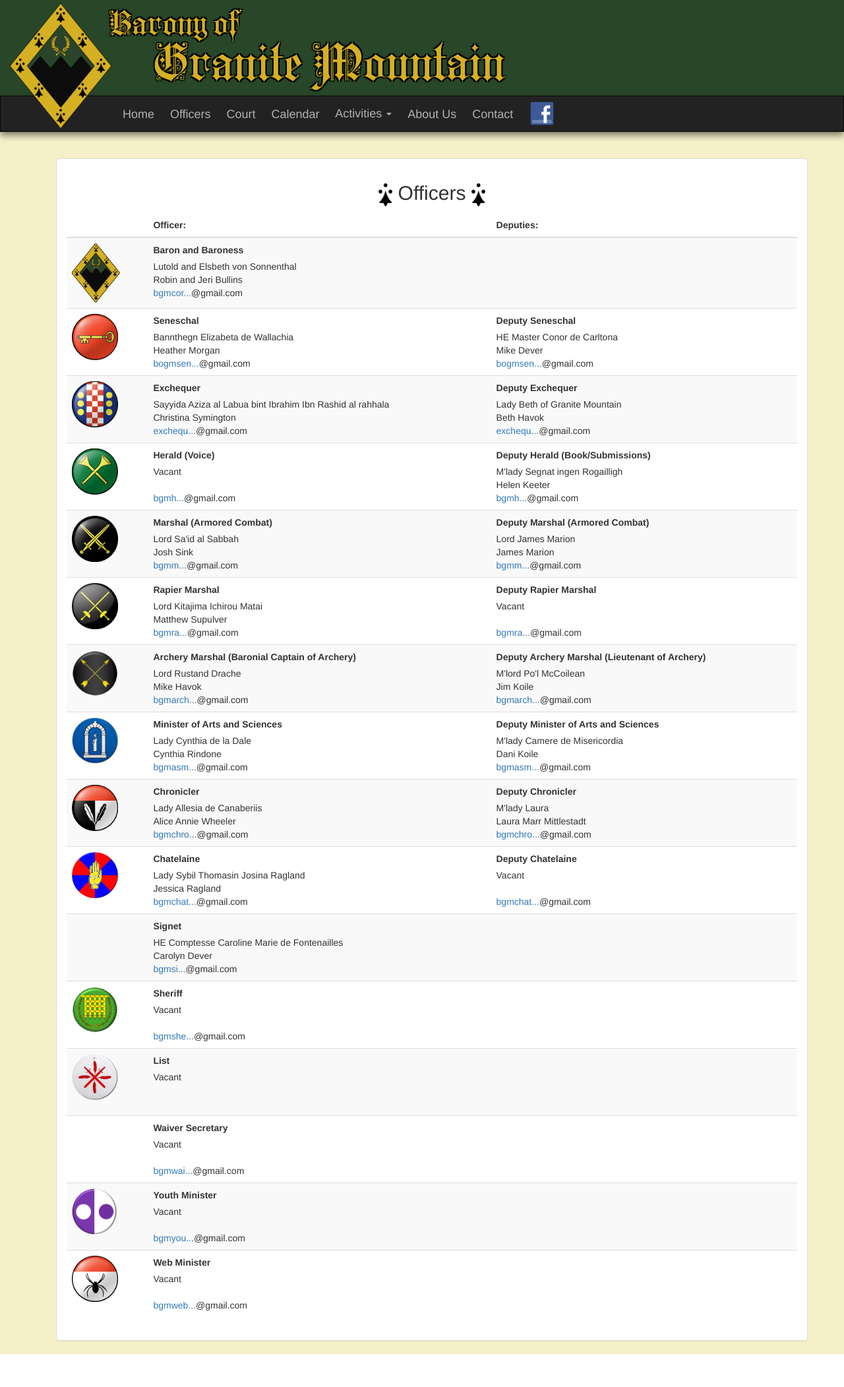
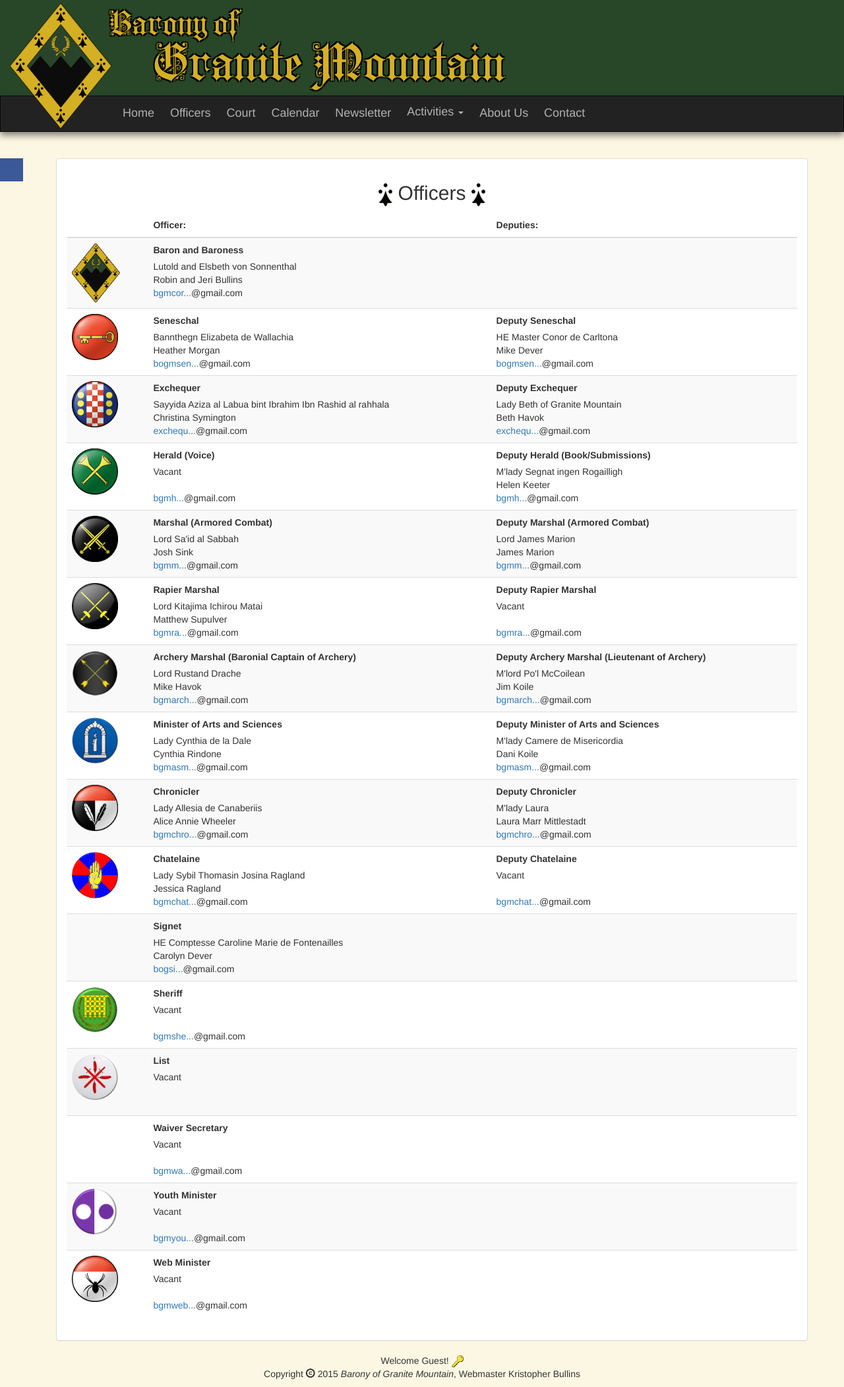
Before and after one commit to kbullins/BGM, a Django app: page /officers in a window 1280 px wide. Shown: the whole page at 66% size. Before the commit the page ends 2053 px from the top, so only its background shows below. Run offline with Django 3.2, Linux system fonts and the light colour scheme; some libraries are stand-ins or nearby versions; some web fonts are replaced.

Commit message:
Added Authentication
-Login Page
-Logout Page
-ability for a user to authenticate, and logout
-admin tools (that do nothing yet) that only show when a user is
authenticated.
-A key image
-updated URL's
-Changed page background color to be lighter
-created a newsletter page
-updated social media buttons

```diff
--- a/BGM/settings.py
+++ b/BGM/settings.py
@@ -26,6 +26,8 @@ TEMPLATE_DEBUG = True
 
 ALLOWED_HOSTS = []
 
+# Once logged in redirect to the home page
+LOGIN_REDIRECT_URL = '/'
 
 # Application definition
 
--- a/BGM/templates/base.html
+++ b/BGM/templates/base.html
@@ -4,7 +4,6 @@
 <title>{% block title %}{% endblock %}</title>
 <!-- Display the Fav Icon -->
 <link rel="shortcut icon" type="image/png" href="/static/images/favicon.ico"/>
-
 <!-- jQuery (necessary for Bootstrap's JavaScript plugins) -->
 <script src="https://ajax.googleapis.com/ajax/libs/jquery/1.11.2/jquery.min.js"></script>
 <!-- Latest compiled and minified JavaScript -->
@@ -12,29 +11,29 @@
 <!-- Latest compiled and minified CSS -->
 <link rel="stylesheet" href="https://maxcdn.bootstrapcdn.com/bootstrap/3.3.2/css/bootstrap.min.css">
 <link rel="stylesheet" type="text/css" href="/static/css/master.css" media="screen" />
+<!-- Social Media Includes -->
+<link rel="stylesheet" href="http://weloveiconfonts.com/api/?family=entypo">
 </head>
 
-<body style="background-color: #F5F0C8;">
+<body style="background-color: #FCF7E3;">
 <nav class="navbar navbar-inverse" style="height: 145px; background-color: #284628; margin-bottom: 0px; border: 0px; border-radius: 0px;">
   <div class="container-fluid">
     <!-- Brand and toggle get grouped for better mobile display -->
-    <div class="navbar-header"><a href="\home"><img src="/static/images/BGMLogo-med.png" class="navbar-brand" alt="..." style="height: 295px; height: 220px; position: absolute; z-index: 100; top: -10px;"></a></div>
+    <div class="navbar-header"><a href="/home"><img src="/static/images/BGMLogo-med.png" class="navbar-brand" alt="..." style="height: 295px; height: 220px; position: absolute; z-index: 100; top: -10px;"></a></div>
     <div style="font-family: KAISG; font-size: 400%; white-space: nowrap; color: #D5B023; margin-top: 10px; margin-left: 135px; text-shadow: -2px -2px 0 #000, 2px -2px 0 #000, -2px 2px 0 #000, 2px 2px 0 #000; " class="navbar-brand"> Barony of<br>
       <div style="margin-top: 40px; font-size: 150%; margin-left: 70px;">Granite Mountain</div>
-      </div>
-    </div>
-  </div>
   <!-- /.container-fluid -->
 </nav>
+
+<!-- Social Media Links -->
+<aside id="sticky-social" style="z-index:99">
+  <ul class="ulsocial">
+    <li><a href="https://www.facebook.com/groups/297983596881451/" class="entypo-facebook social" target="_blank"><span style="white-space: nowrap">Facebook</span></a></li>
+  </ul>
+</aside>
 <nav class="navbar navbar-inverse" style="border-radius: 0px; box-shadow: 0px 5px 10px 0px rgba(0,0,0,0.5); height: 55px">
-	<div style="margin-top: 13px; white-space: nowrap">
-		<a href="/home" class="navbtn" style="margin-left: 185px; border: 0px">Home</a>
-		<a href="/officers" class="navbtn" style="margin-left: 20px; border: 0px">Officers</a>
-		<a href="/bcourt" class="navbtn" style="margin-left: 20px; border: 0px">Court</a>
-		<a href="/calendar" class="navbtn" style="margin-left: 20px; border: 0px">Calendar</a>
-        <div class="btn-group" style="margin-top: -6px;">
-            <a href="\contact" class="navbtn dropdown-toggle" data-toggle="dropdown" style="margin-left: 20px; border: 0px">Activities
-                <span class="caret"></span></a>
+  <div style="margin-top: 13px; white-space: nowrap"> <a href="/home" class="navbtn" style="margin-left: 185px; border: 0px">Home</a> <a href="/officers" class="navbtn" style="margin-left: 20px; border: 0px">Officers</a> <a href="/bcourt" class="navbtn" style="margin-left: 20px; border: 0px">Court</a> <a href="/calendar" class="navbtn" style="margin-left: 20px; border: 0px">Calendar</a> <a href="/newsletter" class="navbtn" style="margin-left: 20px; border: 0px">Newsletter</a>
+    <div class="btn-group" style="margin-top: -6px;"> <a href="/contact" class="navbtn dropdown-toggle" data-toggle="dropdown" style="margin-left: 20px; border: 0px">Activities <span class="caret"></span></a>
       <ul class="dropdown-menu" style="margin-left: 20px">
         <li><a href="/armouredcombat">Armoured Combat</a></li>
         <li><a href="/rapiercombat">Rapier Combat</a></li>
@@ -44,33 +43,52 @@
         <li><a href="/meeting">Populace Meeting / Court Night</a></li>
       </ul>
     </div>
-		<a href="/about" class="navbtn" style="margin-left: 20px; border: 0px">About Us</a>
-		<a href="/contact" class="navbtn" style="margin-left: 20px; border: 0px">Contact</a>
-        <a href="https://www.facebook.com/groups/297983596881451/" target="_blank"><img title="Facebook" src="/static/images/facebook-icon.png"  alt="Facebook" width="40"/ style="margin-top: -7px;margin-left: 20px"></a>
+    <a href="/about" class="navbtn" style="margin-left: 20px; border: 0px">About Us</a> <a href="/contact" class="navbtn" style="margin-left: 20px; border: 0px">Contact</a> </div>
+</nav>
 
+{% if user.is_authenticated %}
+	<div class="text-center">
+            <table>
+            <tr><p>Admin Tools</p></tr>
+            <tr>
+                <div class="btn-group" role="group" aria-label="...">
+                    <button type="button" class="btn btn-default">Left</button>
+                    <button type="button" class="btn btn-default">Middle</button>
+                    <button type="button" class="btn btn-default">Edit Content</button>
+                </div>
+            </tr>
+            </table>
+		</div>
+	</div>
+{% else %}
 
+{% endif %}
 
- 	</div>
-</nav>
 <div class="container">
   <table style="margin-top: 20px">
     <thead>
     </thead>
     <tbody>
       <!--Page Content-->
-        <td>
-        	<div class="container">
+    <td><div class="container">
           <!-- Page Content using Django Templates -->
           {% block content %}
-            	{% endblock %}
-        	</div>
-        </td>
+          {% endblock %} </div></td>
         </tbody>
   </table>
 </div>
-<!--
-<footer class="footer">
-  <p>Copyright <span class="glyphicon glyphicon-copyright-mark"></span> 2015, Webmaster Kristopher Bullins</p>
-</footer>
--->
+<div id="wrapper">
+  <div id="footer" style="text-align:center">
+    <!-- Web minister login -->
+    {% if user.is_anonymous %}
+    Welcome Guest! <a href="{% url 'django.contrib.auth.views.login' %}"><img src="/static/images/loginkey.png" title="Admin Login" style="height: 18px;"></a> {% else %}
+    {{ user }} <a href="{% url 'django.contrib.auth.views.logout' %}">logout</a> {% endif %}
+    <p>Copyright <span class="glyphicon glyphicon-copyright-mark"></span>
+      <script type="text/javascript">var d = new Date()
+			document.write(d.getFullYear())
+		</script> <i>Barony of Granite Mountain</i>, Webmaster Kristopher Bullins
+
+    <div> </div>
+  </div>
+</div>
 </body>
--- a/BGM/templates/officers.html
+++ b/BGM/templates/officers.html
@@ -72,7 +72,7 @@
                 </tr>
                 <tr>
                 	<td></td>
-                    <td><label>Signet</label><br>HE Comptesse Caroline Marie de Fontenailles<br>Carolyn Dever<br><a href="http://www.google.com/recaptcha/mailhide/d?k=01PwwMdfYxMyqvjr-HGMJeCA==&amp;c=AweVKId1aOzrHPV3Zisibd9EJTjIXp5rq0ZiuKQ3on4=" onclick="window.open('http://www.google.com/recaptcha/mailhide/d?k\07501PwwMdfYxMyqvjr-HGMJeCA\75\75\46c\75AweVKId1aOzrHPV3Zisibd9EJTjIXp5rq0ZiuKQ3on4\075', '', 'toolbar=0,scrollbars=0,location=0,statusbar=0,menubar=0,resizable=0,width=500,height=300'); return false;" title="Reveal this e-mail address">bgmsi...</a>@gmail.com</td>
+                    <td><label>Signet</label><br>HE Comptesse Caroline Marie de Fontenailles<br>Carolyn Dever<br><a href="http://www.google.com/recaptcha/mailhide/d?k=01K-tsrxO4XA2H6nUnLcYPXQ==&amp;c=ZOE32vzKJiRH33YlBHvpH9N8uRJW8kEq3QdpMi2PLI8=" onclick="window.open('http://www.google.com/recaptcha/mailhide/d?k\07501K-tsrxO4XA2H6nUnLcYPXQ\75\75\46c\75ZOE32vzKJiRH33YlBHvpH9N8uRJW8kEq3QdpMi2PLI8\075', '', 'toolbar=0,scrollbars=0,location=0,statusbar=0,menubar=0,resizable=0,width=500,height=300'); return false;" title="Reveal this e-mail address">bogsi...</a>@gmail.com</td>
                     <td><label>&nbsp;</label><br>&nbsp;<br>&nbsp;<br>&nbsp;</td>
                 </tr>
                 <tr>
@@ -87,7 +87,7 @@
                 </tr>
                 <tr>
                 	<td>&nbsp;</td>
-                    <td><label>Waiver Secretary</label><br>Vacant<br>&nbsp;<br><a href="http://www.google.com/recaptcha/mailhide/d?k=01xxCejG0QGdcwG2dIuLPozQ==&amp;c=xvvcWTFWcBnz62dsuMxtGFRwC6DGFP06ZyNeLkeZjnU=" onclick="window.open('http://www.google.com/recaptcha/mailhide/d?k\07501xxCejG0QGdcwG2dIuLPozQ\75\75\46c\75xvvcWTFWcBnz62dsuMxtGFRwC6DGFP06ZyNeLkeZjnU\075', '', 'toolbar=0,scrollbars=0,location=0,statusbar=0,menubar=0,resizable=0,width=500,height=300'); return false;" title="Reveal this e-mail address">bgmwai...</a>@gmail.com</td>
+                    <td><label>Waiver Secretary</label><br>Vacant<br>&nbsp;<br><a href=<a href="http://www.google.com/recaptcha/mailhide/d?k=01C2kG9Mz9tXK_ukr0QJUjxw==&amp;c=7dPDYF3l-hxmsOyN9DmikzMiqurjc5dtsJmBWJsCkow=" onclick="window.open('http://www.google.com/recaptcha/mailhide/d?k\07501C2kG9Mz9tXK_ukr0QJUjxw\75\75\46c\0757dPDYF3l-hxmsOyN9DmikzMiqurjc5dtsJmBWJsCkow\075', '', 'toolbar=0,scrollbars=0,location=0,statusbar=0,menubar=0,resizable=0,width=500,height=300'); return false;" title="Reveal this e-mail address">bgmwa...</a>@gmail.com</td>
                     <td><label>&nbsp;</label><br>&nbsp;<br>&nbsp;<br>&nbsp;</td>
                 </tr>
                 <tr>
--- a/BGM/templates/rapiercombat.html
+++ b/BGM/templates/rapiercombat.html
@@ -7,6 +7,7 @@
     <div class="panel panel-default">
         <div class="panel-body">
                            	<h2 style="text-align: center;"><img src="/static/images/erminespot-med.png" style="height: 35px">  Rapier Combat  <img src="/static/images/erminespot-med.png" style="height: 35px"></h2>
+
         </div>
     </div>
 {% endblock %}
--- a/BGM/urls.py
+++ b/BGM/urls.py
@@ -1,5 +1,5 @@
 from django.conf.urls import patterns, include, url
-from django.contrib import admin
+from django.contrib import admin, auth
 from django.conf import settings
 from django.conf.urls.static import static
 from . import views
@@ -16,6 +16,9 @@ urlpatterns = patterns('',
     url(r'^contact/$', 'BGM.views.contact', name='contact'),
 	url(r'^thankyou/', 'BGM.views.thankyou', name='thankyou'),
     url(r'^admin/', include(admin.site.urls)),
+	#Authentication Pages
+	url(r'^login/$', 'django.contrib.auth.views.login'),
+    url(r'^logout/$', 'django.contrib.auth.views.logout'),
 	#Activities Pages
     url(r'^armouredcombat/$', 'BGM.views.armouredcombat', name='armouredcombat'),
 	url(r'^rapiercombat/$', 'BGM.views.rapiercombat', name='rapiercombat'),
@@ -23,4 +26,5 @@ urlpatterns = patterns('',
 	url(r'^scriptorium/$', 'BGM.views.scriptorium', name='scriptorium'),
 	url(r'^meeting/$', 'BGM.views.meeting', name='meeting'),
 	url(r'^archery/$', 'BGM.views.archery', name='archery'),
+	url(r'^newsletter/$', 'BGM.views.newsletter', name='newsletter'),
 )
--- a/BGM/views.py
+++ b/BGM/views.py
@@ -6,7 +6,12 @@ def index(request):
 	return render_to_response('index.html', context_instance=RequestContext(request))
 
 def home(request):
-    return render(request, 'index.html', {})
+	if request.user.is_authenticated():
+		# Do something for authenticated users.
+		return render(request, 'index.html', {})
+	else:
+		# Do something for anonymous users.
+		return render(request, 'index.html', {})
 
 def calendar(request):
     return render(request, 'calendar.html', {})
@@ -43,3 +48,6 @@ def archery(request):
 
 def contact(request):
 	return render(request, 'contact.html', {})
+
+def newsletter(request):
+	return render(request, 'newsletter.html', {})
--- a/static/css/master.css
+++ b/static/css/master.css
@@ -68,6 +68,9 @@
     content: attr(data-user);
   }
 
+  .p{
+	  word-wrap: break-word;
+	}
 /* a link modifying undercolor */
 a.navbtn:link {
 	color:#B2B2B2; font-size:18px; text-decoration:none;
@@ -83,4 +86,50 @@ a.navbtn:link {
 	}
 /* Navigation bar top */
 
+/* Social Media Sidebar*/
+@import url(http://weloveiconfonts.com/api/?family=entypo);
+
+/* entypo */
+[class*="entypo-"]:before {
+   font-family: "entypo", sans-serif;
+}
+a.social {
+   text-decoration: none;
+}
+ul.ulsocial {
+   list-style: none;
+   margin: 0;
+   padding: 0;
+}
+#sticky-social {
+   left: 0;
+   position: absolute;
+   top: 240px;
+}
+#sticky-social a {
+   background: #333;
+   color: #fff;
+   display: block;
+   height: 35px;
+   font: 16px "Open Sans", sans-serif;
+   line-height: 40px;
+   position: relative;
+   text-align: center;
+   width: 35px;
+   z-index:99
+}
+#sticky-social a span {
+   line-height: 35px;
+   left: -140px;
+   position: absolute;
+   text-align:center;
+   width:140px;
+}
+#sticky-social a:hover span {
+   left: 100%;
+}
+#sticky-social a[class*="facebook"],
+#sticky-social a[class*="facebook"]:hover,
+#sticky-social a[class*="facebook"] span { background: #3b5998; }
+
 </style>
```
Also changed, not shown: BGM/templates/newsletter.html (added, +15 -0 lines), BGM/templates/registration/logged_out.html (added, +12 -0 lines), BGM/templates/registration/login.html (added, +35 -0 lines), db.sqlite3, static/images/loginkey.png (added). Lines whose indentation alone changed are shown as unchanged.
